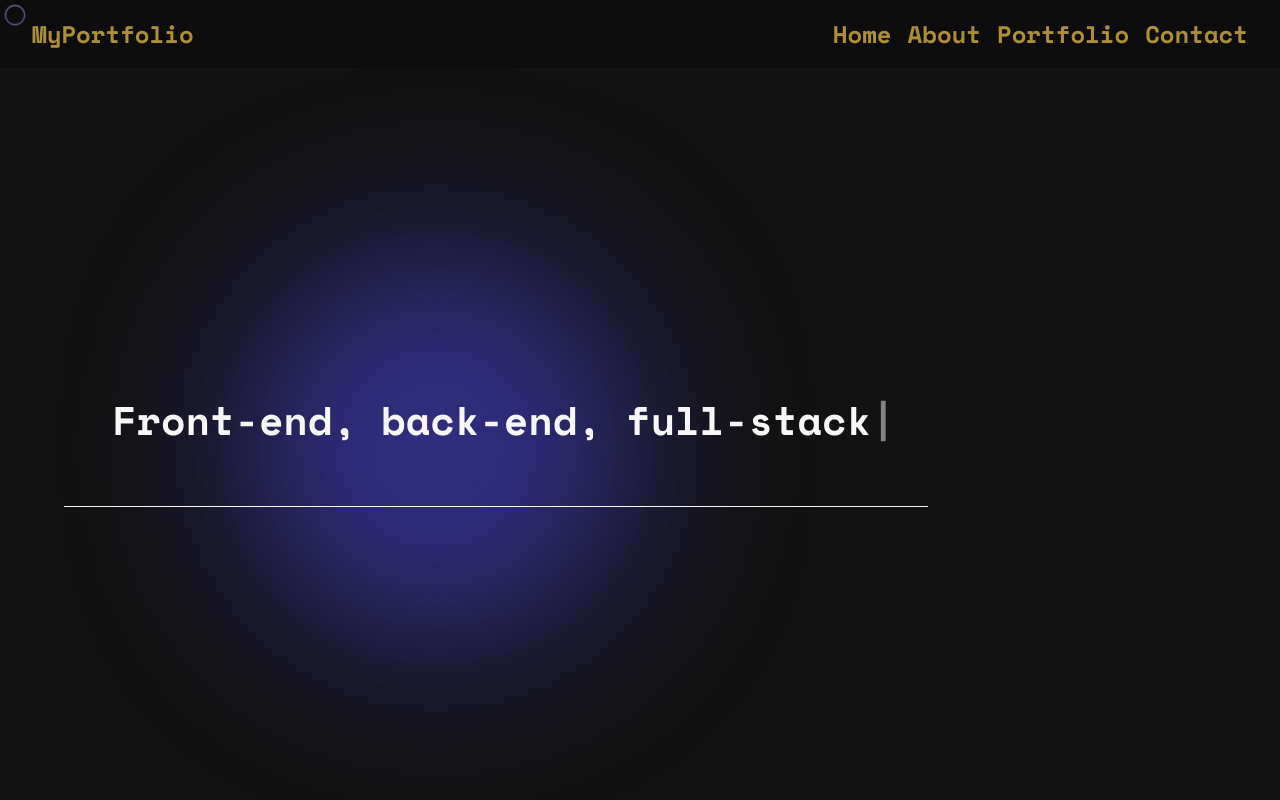
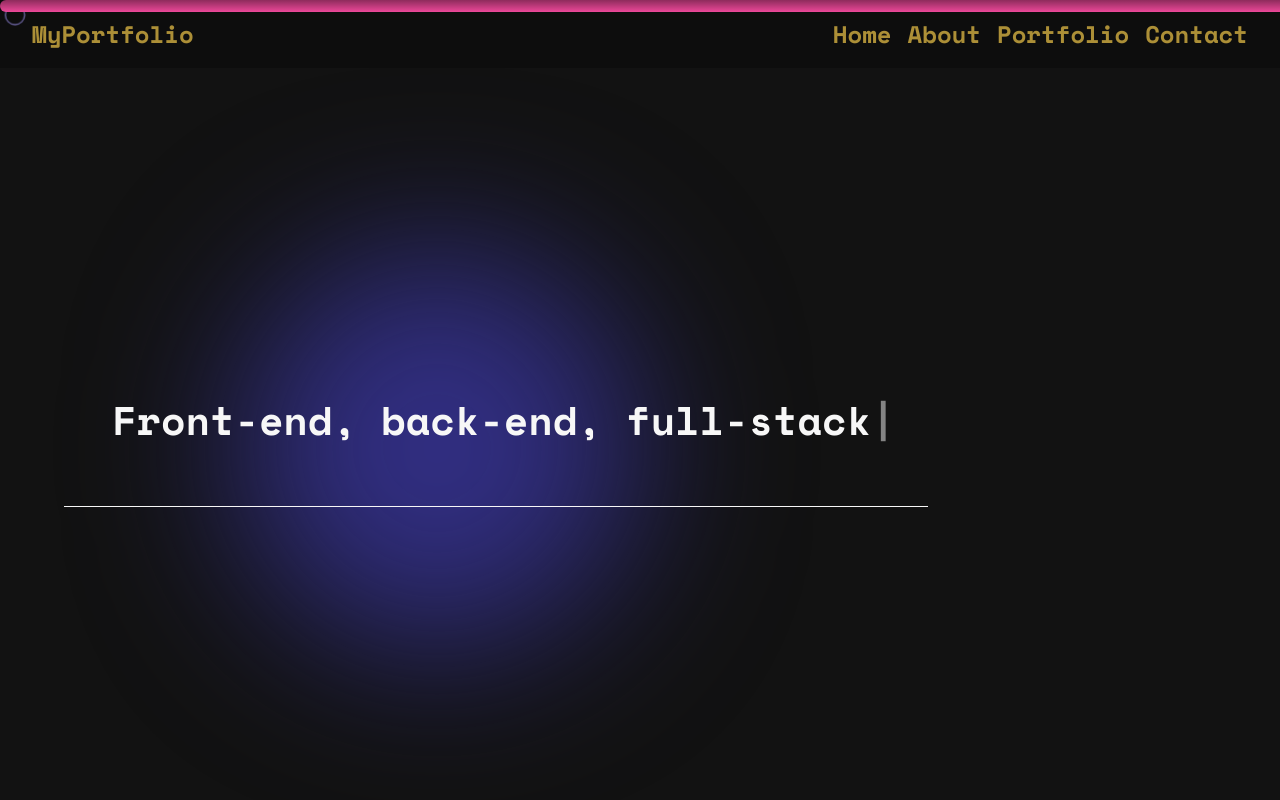
Before and after one commit to JamieJB123/portfolio, a React (Vite) app: page / in a window 1280 px wide. Shown: the top 800 px of the page. Built offline with nearby package versions, Linux system fonts and the light colour scheme.

Commit message:
Install framer motion into project dependencies and implement sexy progress bar animation

```diff
--- a/package.json
+++ b/package.json
@@ -11,6 +11,7 @@
   },
   "dependencies": {
     "@tailwindcss/vite": "^4.1.13",
+    "motion": "^12.23.12",
     "react": "^19.1.1",
     "react-dom": "^19.1.1",
     "tailwindcss": "^4.1.13"
--- a/src/App.css
+++ b/src/App.css
@@ -115,6 +115,25 @@ nav {
 }
 
 /* Header Section */
+
+.progress-bar {
+    height: 12px;
+    position: fixed;
+    top: 0;
+    left: 0;
+    width: 105%;
+    z-index: 1000;
+    border-radius: 50px;
+}
+
+.progress-bar::after {
+    content: "";
+    position: absolute;
+    inset: 0;
+    background: linear-gradient(to bottom, rgba(0, 0, 0, 0.4), rgba(0, 0, 0, -0.2));
+    pointer-events: none;
+    /* doesn’t block clicks */
+}
 
 .header-section {
     color: var(--light);
--- a/src/components/Home.jsx
+++ b/src/components/Home.jsx
@@ -1,9 +1,27 @@
 import Typing from './Typing'
+import { motion, useScroll, useTransform } from 'motion/react'
 
 export default function Home() {
+
+    const { scrollYProgress } = useScroll()
+    const background = useTransform(
+        scrollYProgress,
+        [0, 0.5, 1],
+        [ "#312E81", "#9333EA", "#EC4899" ]
+    )
+
     return (
         <>
             <header id="home" className="header-section">
+                <motion.div
+                    className="progress-bar"
+                    style={{
+                        transformOrigin: "left",
+                        scaleX: scrollYProgress,
+                        background: background,
+                    }}
+
+                />
                 <Typing />
                 <hr></hr>
                 <div className="glow"></div>
```
Also changed, not shown: 1 other file (tests, documents, lock files or other folders).
